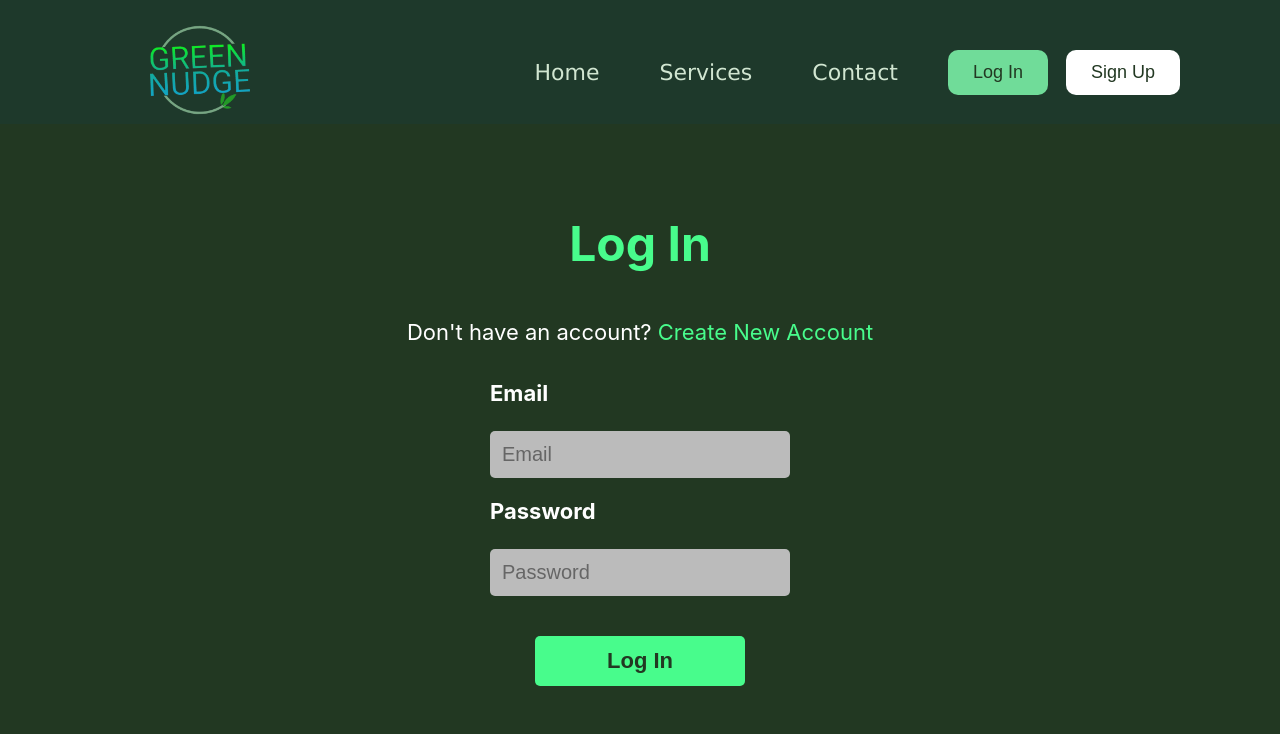
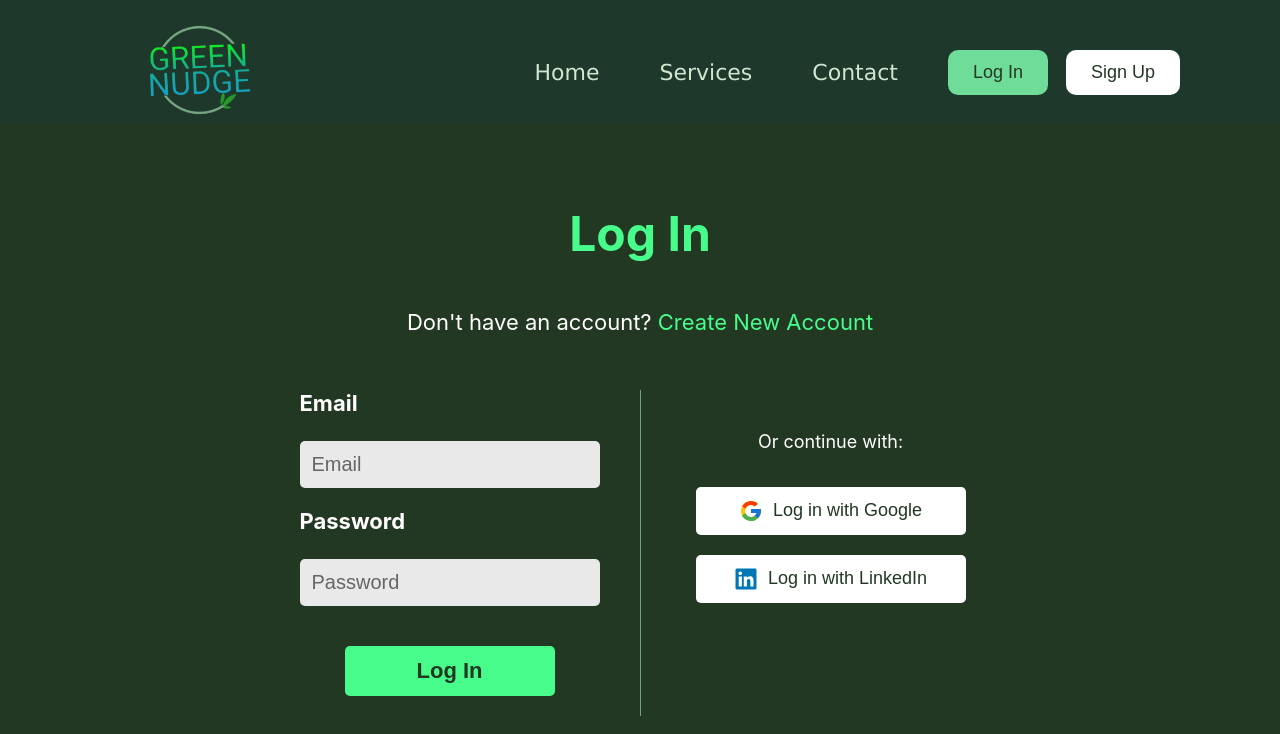
Before and after one commit to green-nudge-northeastern/green-nudge-web-app, a React (Create React App) app in the folder client/: page /login in a window 1280 px wide. Shown: the top 734 px of the page. Built offline with nearby package versions, Linux system fonts and the light colour scheme; no server answers.

Commit message:
feat: add third-party login interface

```diff
--- a/client/package.json
+++ b/client/package.json
@@ -10,6 +10,7 @@
     "firebase": "^10.13.2",
     "react": "^18.3.1",
     "react-dom": "^18.3.1",
+    "react-icons": "^5.3.0",
     "react-router-dom": "^6.2.1",
     "react-scripts": "5.0.1",
     "web-vitals": "^2.1.4"
--- a/client/src/components/forms/AuthForm.css
+++ b/client/src/components/forms/AuthForm.css
@@ -19,7 +19,7 @@
     font-size: 20px;
     border: none;
     border-radius: 5px;
-    background-color: #bbb;
+    background-color: #e9e9e9;
 }
 
 .auth-input::placeholder {
--- /dev/null
+++ b/client/src/components/forms/ThirdPartyAuthOptions.css
@@ -0,0 +1,47 @@
+
+/* Third party container styling */
+.third-party-container {
+    display: flex;
+    flex-direction: column;
+    align-items: center;
+    gap: 20px;
+    margin-top: 20px;
+}
+
+/* Third party text styling */
+.third-party-text {
+    color: #fff;
+    font-size: 18px;
+    margin-bottom: 10px;
+}
+
+/* Third party button styling */
+.third-party-button {
+    display: flex;
+    align-items: center;
+    padding: 12px;
+    background-color: #fff;
+    color: #223822;
+    border: none;
+    border-radius: 5px;
+    cursor: pointer;
+    font-size: 18px;
+    transition: background-color 0.3s ease;
+    width: 90%;
+    justify-content: center;
+}
+
+.third-party-button:hover {
+    background-color: #c5c5c5;
+}
+
+/* Icon styling */
+.third-party-icon {
+    margin-right: 10px;
+    font-size: 24px;
+}
+
+/* LinkedIn icon specific styling */
+.linkedin-icon {
+    color: #0077b5;
+}
--- /dev/null
+++ b/client/src/components/forms/ThirdPartyAuthOptions.js
@@ -0,0 +1,49 @@
+import React from 'react';
+import { FcGoogle } from 'react-icons/fc'; // Google icon from react-icons
+import { FaLinkedin } from 'react-icons/fa'; // LinkedIn icon from react-icons
+import { GoogleAuthProvider, signInWithPopup } from 'firebase/auth'; // Firebase Google Auth
+import { auth } from '../../services/firebaseConfig'; // Import your Firebase config
+import './ThirdPartyAuthOptions.css'; // Use the same form styling for consistency
+import { useNavigate } from 'react-router-dom';
+
+const ThirdPartyAuthOptions = ({ option }) => {
+    const navigate = useNavigate(); // Hook for navigation
+
+  // Handle Google Login
+  const handleGoogleLogin = async () => {
+    const provider = new GoogleAuthProvider();
+    try {
+      const result = await signInWithPopup(auth, provider);
+      const user = result.user;
+      console.log("Google Login Success:", user);
+    // Redirect to the homepage after successful login
+    navigate('/');
+    } catch (error) {
+      console.error("Google Login Failed:", error);
+    }
+  };
+
+  // Handle LinkedIn Login (This requires custom OAuth flow, this is a placeholder)
+  const handleLinkedInLogin = () => {
+    console.log("LinkedIn login - Implement OAuth");
+    // Placeholder for LinkedIn login logic (LinkedIn OAuth flow)
+  };
+
+  return (
+    <div className="third-party-container">
+      <p className="third-party-text">Or continue with:</p>
+
+      <button className="third-party-button" onClick={handleGoogleLogin}>
+        <FcGoogle className="third-party-icon" />
+        {`${option} with Google`}
+      </button>
+
+      <button className="third-party-button" onClick={handleLinkedInLogin}>
+        <FaLinkedin className="third-party-icon linkedin-icon" />
+        {`${option} with LinkedIn`}
+      </button>
+    </div>
+  );
+};
+
+export default ThirdPartyAuthOptions;
--- a/client/src/pages/AuthPage.css
+++ b/client/src/pages/AuthPage.css
@@ -30,3 +30,25 @@
 .auth-link-text a:hover {
     text-decoration: underline;
 }
+
+
+/* column-layout for the form */
+.auth-columns-container {
+    display: flex;
+    justify-content: center;
+    align-items: stretch;
+    gap: 40px; /* Adjust spacing between the two columns */
+    margin-top: 20px;
+}
+
+/* Each column */
+.auth-column {
+    width: 300px; /* Set a fixed width for the columns */
+}
+
+/* Vertical line separator */
+.vertical-separator {
+    width: 1px;
+    background-color: #719f83; /* Set the color of the line */
+
+}
--- a/client/src/pages/LogInPage.js
+++ b/client/src/pages/LogInPage.js
@@ -1,6 +1,7 @@
 import React from 'react';
 import { Link } from 'react-router-dom';
 import LogInForm from '../components/forms/LogInForm'; // Import the LogInForm component
+import ThirdPartyAuthOptions from '../components/forms/ThirdPartyAuthOptions'; // Import social login options
 import './AuthPage.css';
 
 const LogInPage = () => {
@@ -9,8 +10,20 @@ const LogInPage = () => {
       <h1 className="auth-title">Log In</h1>
       <p className="auth-link-text">Don't have an account? <Link to="/signup">Create New Account</Link></p>
 
+      <div className="auth-columns-container">
+        {/* Left column: Log-in form */}
+        <div className="auth-column">
+          <LogInForm />
+        </div>
 
-      <LogInForm />
+        {/* Vertical line separator */}
+        <div className="vertical-separator"></div>
+
+        {/* Right column: Social login options */}
+        <div className="auth-column">
+          <ThirdPartyAuthOptions option="Log in" />
+        </div>
+      </div>
     </div>
   );
 };
--- a/client/src/pages/SignUpPage.js
+++ b/client/src/pages/SignUpPage.js
@@ -1,16 +1,33 @@
 import React from 'react';
 import { Link } from 'react-router-dom';
-import SignUpForm from '../components/forms/SignUpForm'; // Import the SignUpForm component
-import './AuthPage.css'; // Use the same CSS for consistency
+import SignUpForm from '../components/forms/SignUpForm'; // SignUp form component
+import ThirdPartyAuthOptions from '../components/forms/ThirdPartyAuthOptions'; // Social login options component
+import './AuthPage.css'; // Page-level styles
 
 const SignUpPage = () => {
+
   return (
     <div className="auth-container">
       <h1 className="auth-title">Create New Account</h1>
       <p className="auth-link-text">Already Registered? <Link to="/login">Log In</Link></p>
 
-      {/* Use the separated SignUpForm component */}
-      <SignUpForm />
+      {/* Flex container for two columns */}
+      <div className="auth-columns-container">
+        {/* Left column: Sign-up form */}
+        <div className="auth-column">
+          <SignUpForm />
+        </div>
+
+        {/* Vertical line separator */}
+        <div className="vertical-separator"></div>
+
+        {/* Right column: Third-party auth options */}
+        <div className="auth-column">
+          <ThirdPartyAuthOptions
+            option="Sign up"
+          />
+        </div>
+      </div>
     </div>
   );
 };
```
Also changed, not shown: 1 other file (tests, documents, lock files or other folders).
